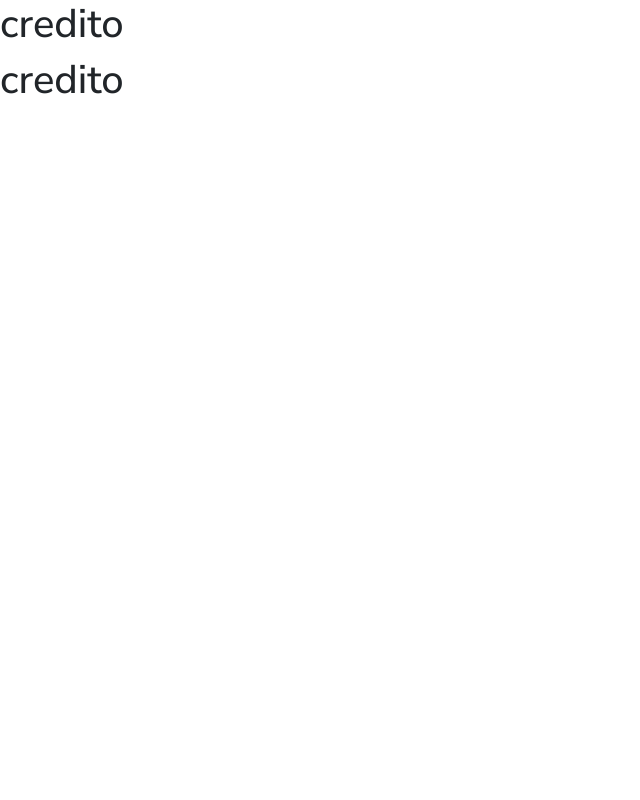
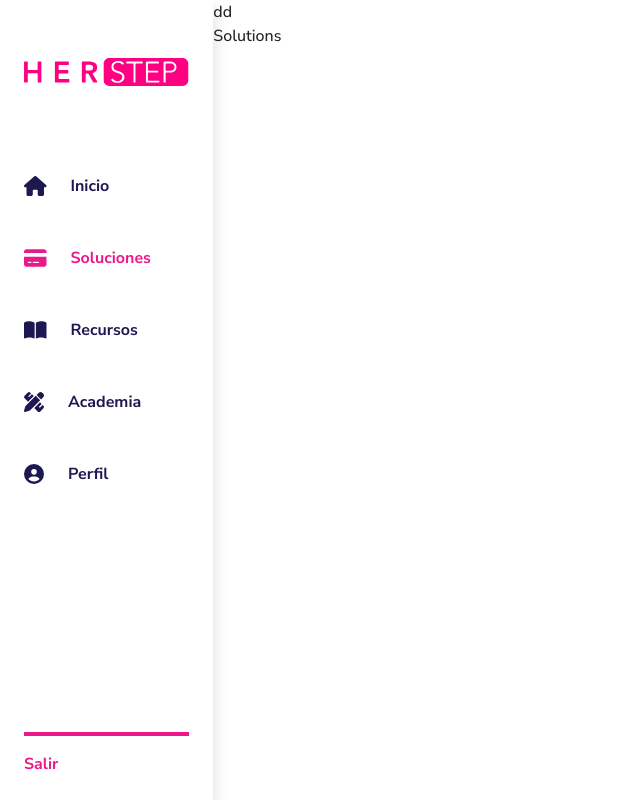
Before and after one commit to ignemdev/herstep-front, a React (Vite) app: page /soluciones in a window 1280 px wide. Before the commit this address led to /. Shown: the whole page, without its empty margins (0-640 px from the left). Built offline with nearby package versions, Linux system fonts and the light colour scheme.

Commit message:
sidebar implemented

```diff
--- a/package.json
+++ b/package.json
@@ -10,6 +10,9 @@
     "preview": "vite preview"
   },
   "dependencies": {
+    "@fortawesome/fontawesome-svg-core": "^6.4.2",
+    "@fortawesome/free-solid-svg-icons": "^6.4.2",
+    "@fortawesome/react-fontawesome": "^0.2.0",
     "bootstrap": "^5.3.2",
     "react": "^18.2.0",
     "react-bootstrap": "^2.9.1",
--- a/src/HerStepApp.jsx
+++ b/src/HerStepApp.jsx
@@ -1,12 +1,20 @@
-import { Outlet } from 'react-router-dom';
+import { Outlet } from "react-router-dom";
+import Sidebar from "@components/layout/Sidebar";
 
 const HerStepApp = () => {
   return (
-      <main>
-        <h1>credito</h1>
-        <Outlet/>
-      </main>
-  )
-}
+    <main>
+      <div className="container-fluid">
+        <div className="row flex-nowrap">
+          <Sidebar />
+          <div className="col p-0">
+            <div>dd</div>
+            <Outlet />
+          </div>
+        </div>
+      </div>
+    </main>
+  );
+};
 
-export default HerStepApp
+export default HerStepApp;
--- a/src/assets/style.css
+++ b/src/assets/style.css
@@ -10,3 +10,9 @@
   background-repeat: no-repeat;
   background-size: cover;
 }
+
+#sidebar .nav-pills .nav-link.active,
+.nav-pills .show > .nav-link {
+  color: var(--bs-primary) !important;
+  background-color: transparent;
+}
--- /dev/null
+++ b/src/components/layout/Logo.jsx
@@ -0,0 +1,5 @@
+import HerStepLogo from "@assets/logoA.svg";
+
+const Logo = (props) => <img src={HerStepLogo} alt="HerStep logo" {...props} />;
+
+export default Logo;
--- /dev/null
+++ b/src/components/layout/Sidebar.jsx
@@ -0,0 +1,90 @@
+import { NavLink } from "react-router-dom";
+
+import { FontAwesomeIcon } from "@fortawesome/react-fontawesome";
+import {
+  faHouse,
+  faCreditCard,
+  faPencilRuler,
+  faBookOpen,
+  faUserCircle,
+} from "@fortawesome/free-solid-svg-icons";
+
+import Logo from "./Logo";
+
+const Sidebar = () => {
+  return (
+    <div
+      id="sidebar"
+      className="col-auto col-md-3 col-xl-2 px-sm-2 px-0 bg-light shadow"
+    >
+      <div className="d-flex flex-column align-items-center align-items-sm-start px-3 pt-2 text-white min-vh-100">
+        <a
+          href="/"
+          className="d-flex align-items-center mb-md-0 me-md-auto text-white text-decoration-none"
+        >
+          <span className="fs-5 d-none d-sm-inline py-5">
+            <Logo className="w-100" />
+          </span>
+        </a>
+        <ul
+          className="nav nav-pills flex-column mb-sm-auto mb-0 mt-3 align-items-center align-items-sm-start"
+          id="menu"
+        >
+          <li className="nav-item my-3">
+            <a
+              href="#"
+              className="d-flex align-items-center nav-link px-0 text-dark fw-bold"
+            >
+              <FontAwesomeIcon icon={faHouse} className="fs-5" />
+              <span className="ms-4 d-none d-sm-inline">Inicio</span>
+            </a>
+          </li>
+          <li className="nav-item my-3">
+            <NavLink
+              to={"soluciones"}
+              className="d-flex align-items-center nav-link px-0 text-dark fw-bold"
+            >
+              <FontAwesomeIcon icon={faCreditCard} className="fs-5" />
+              <span className="ms-4 d-none d-sm-inline">Soluciones</span>
+            </NavLink>
+          </li>
+          <li className="nav-item my-3">
+            <NavLink
+              to={"recursos"}
+              className="d-flex align-items-center nav-link px-0 text-dark fw-bold"
+            >
+              <FontAwesomeIcon icon={faBookOpen} className="fs-5" />
+              <span className="ms-4 d-none d-sm-inline">Recursos</span>
+            </NavLink>
+          </li>
+          <li className="nav-item my-3">
+            <a
+              href="#"
+              className="d-flex align-items-center nav-link px-0 text-dark fw-bold"
+            >
+              <FontAwesomeIcon icon={faPencilRuler} className="fs-5" />
+              <span className="ms-4 d-none d-sm-inline">Academia</span>
+            </a>
+          </li>
+          <li className="nav-item my-3">
+            <a
+              href="#"
+              className="d-flex align-items-center nav-link px-0 text-dark fw-bold"
+            >
+              <FontAwesomeIcon icon={faUserCircle} className="fs-5" />
+              <span className="ms-4 d-none d-sm-inline">Perfil</span>
+            </a>
+          </li>
+        </ul>
+        <hr className="border border-primary border-2 opacity-100 w-100" />
+        <div className="dropdown pb-4 text-primary fw-bold">
+          <a className="text-primary fw-bold text-decoration-none" href="#">
+            Salir
+          </a>
+        </div>
+      </div>
+    </div>
+  );
+};
+
+export default Sidebar;
--- a/src/utils/routing/app.routing.jsx
+++ b/src/utils/routing/app.routing.jsx
@@ -1,33 +1,32 @@
-import React from 'react'
-import { createBrowserRouter, Navigate } from 'react-router-dom';
-import HerStepApp from '@/HerStepApp';
-import Login from '@views/Login/Login';
+import React from "react";
+import { createBrowserRouter, Navigate } from "react-router-dom";
+import HerStepApp from "@/HerStepApp";
+import Login from "@views/Login/Login";
+import Solutions from "@views/Solutions/Solutions";
+import Resources from "@views/Resources/Resources";
 
 export const appRouting = createBrowserRouter([
   {
-        path: '*',
-        element: <Navigate to='/' replace/>
+    path: "*",
+    element: <Navigate to="/soluciones" replace />,
   },
   {
-        path: '/login',
-        element: <Login/>
+    path: "/login",
+    element: <Login />,
   },
   {
-        path: '/*',
-        element: <HerStepApp/>,
+    path: "/*",
+    element: <HerStepApp />,
     children: [
       {
-                element: <HerStepApp/>,
-                index: true
+        path: "soluciones",
+        element: <Solutions />,
+        index: true,
       },
-            // {
-            //     path: 'facturas',
-            //     element: <InvoicesPage/>,
-            // },
-            // {
-            //     path: 'facturas/nueva',
-            //     element: <DebtorPage/>
-            // }
-        ]
-    }
-])
+      {
+        path: "recursos",
+        element: <Resources />,
+      },
+    ],
+  },
+]);
--- a/src/views/Login/Login.jsx
+++ b/src/views/Login/Login.jsx
@@ -1,7 +1,7 @@
 import Stack from "react-bootstrap/Stack";
 import Container from "react-bootstrap/Container";
 import Button from "react-bootstrap/Button";
-import HerStepLogo from "@assets/logoA.svg";
+import Logo from "@components/layout/Logo";
 
 const Login = () => (
   <Stack
@@ -12,7 +12,7 @@ const Login = () => (
     <Container style={{ maxWidth: "400px" }} className="p-0">
       <Stack gap={3} className="align-items-center">
         <div className="mb-5">
-          <img src={HerStepLogo} alt="HerStep logo" />
+          <Logo />
         </div>
         <div className="p-2 fw-bold fs-4 text-dark mb-3">Login</div>
         <form className="d-flex flex-column w-100">
@@ -31,7 +31,7 @@ const Login = () => (
             </label>
             <input
               type="password"
-              className="form-control border border-primary border-dark border-2"
+              className="form-control border border-dark border-2"
             />
           </div>
           <Button type="submit" className="text-light mt-5">
--- /dev/null
+++ b/src/views/Resources/Resources.jsx
@@ -0,0 +1,5 @@
+const Resources = () => {
+  return <>Resources</>;
+};
+
+export default Resources;
--- /dev/null
+++ b/src/views/Solutions/Solutions.jsx
@@ -0,0 +1,5 @@
+const Solutions = () => {
+  return <>Solutions</>;
+};
+
+export default Solutions;
```
Also changed, not shown: 1 other file (tests, documents, lock files or other folders). Lines whose indentation alone changed are shown as unchanged.
